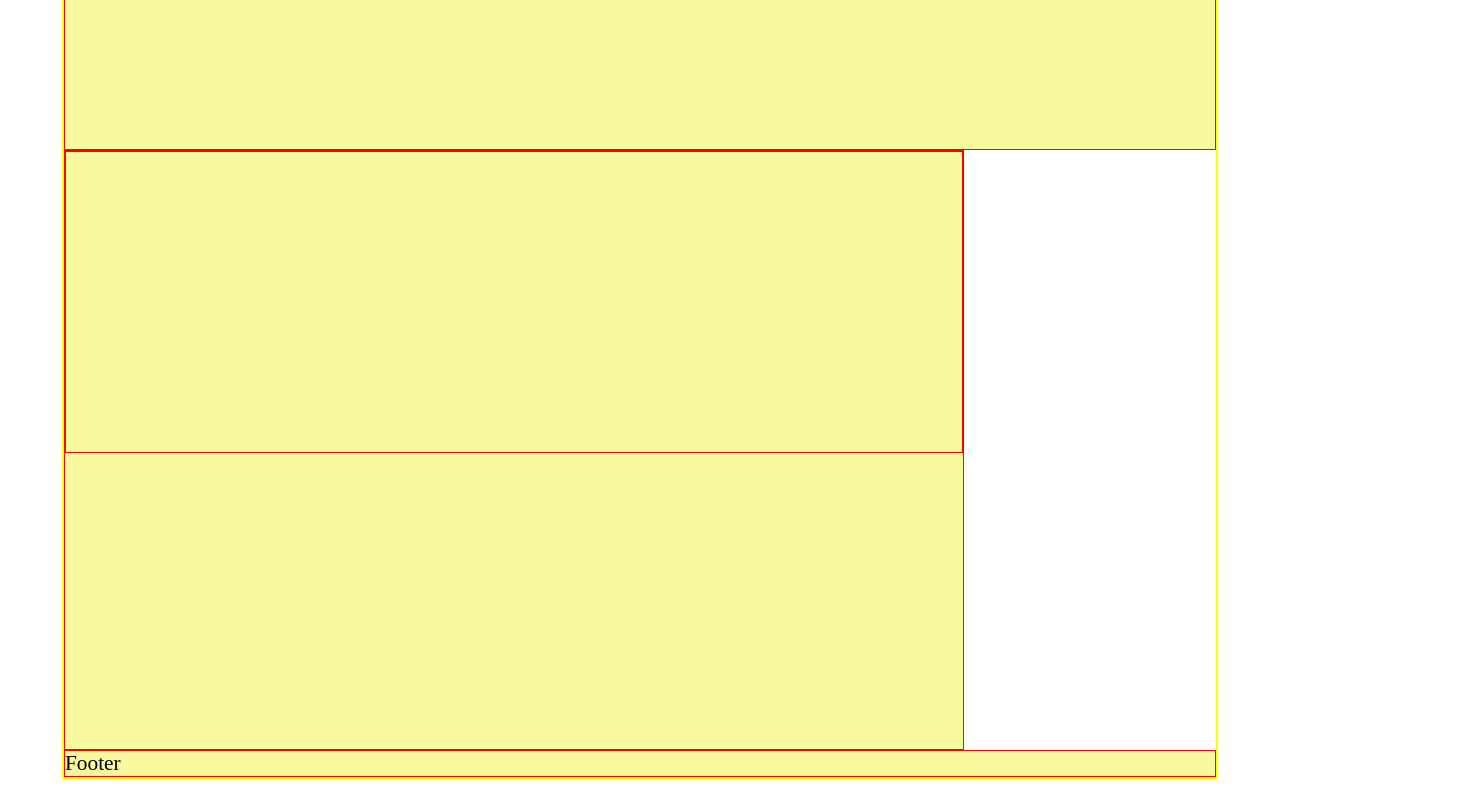
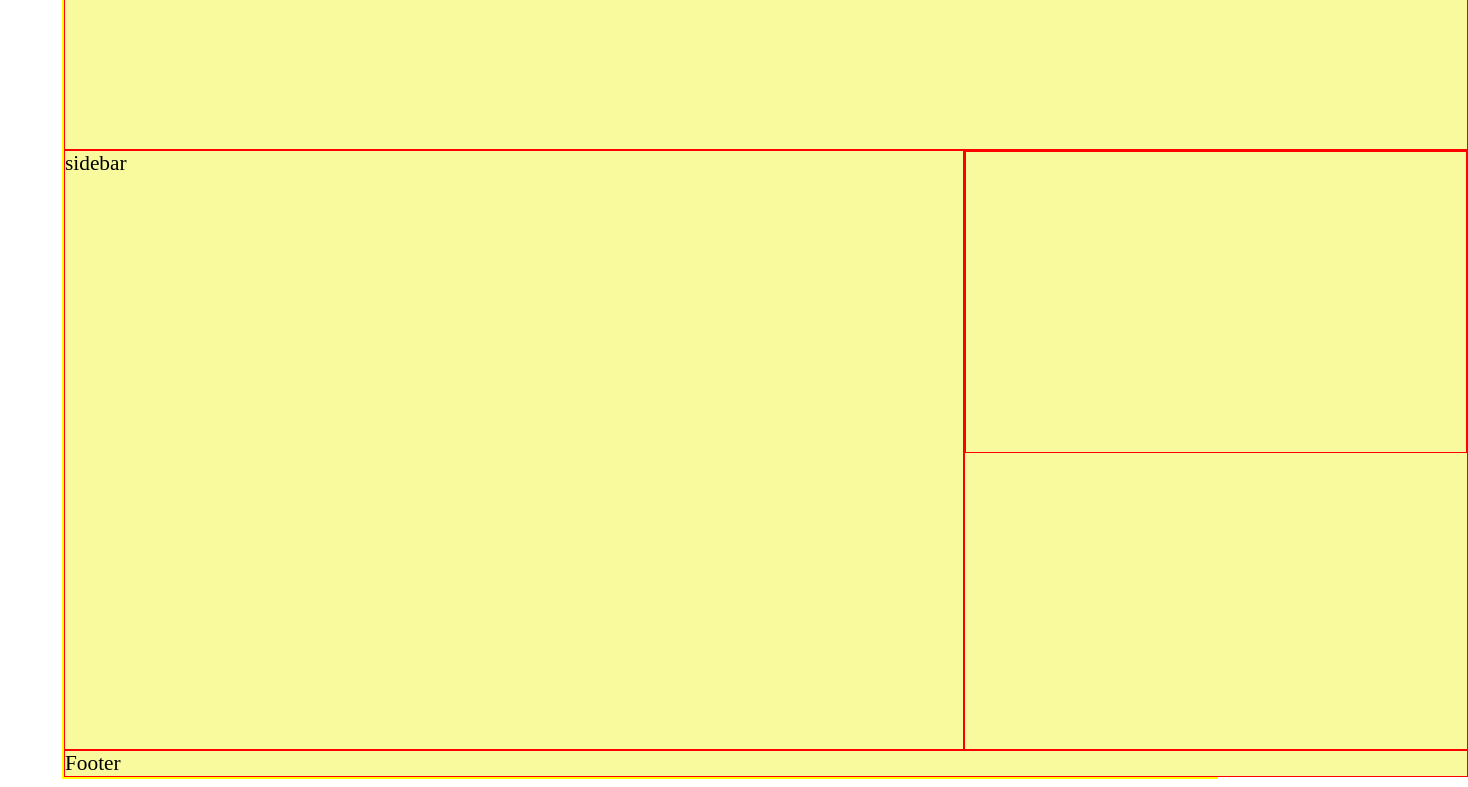
Before and after one commit to craigjem/RMIT-FrontEndWebDevelopment, a plain HTML site: page index.html in a window 1280 px wide. Shown: the part 110-897 px from the top of the page, 1468 px wide, since content can reach past the window. Drawn offline with Linux system fonts and the light colour scheme.

Commit message:
css and html

```diff
--- a/css/main.css
+++ b/css/main.css
@@ -9,7 +9,7 @@ body {
 #nestedGrid {
   display: grid;
   grid-template-columns: 50% 50%;
-  grid-template-rows: 50% 50%;
+  grid-template-rows: 30% 70%;
   border: 1px solid red;
 }
 
@@ -29,8 +29,8 @@ body {
   /* grid-gap: 5px; */
   grid-template-areas:
   "hd hd hd hd hd hd hd hd"
-  "sd sd sd main main main main main"
-  "sd sd sd main main main main main"
+  "main main main main main sd sd sd"
+  "main main main main main sd sd sd"
   "ft ft ft ft ft ft ft ft";
   border: 2px solid yellow;
   /* This aligns items to the end line on main-axis */
@@ -61,7 +61,7 @@ body {
 }
 
 .content {
-  grid-area: 2 / 1 / 2 / 4;
+  grid-area: main;
 
 }
 
--- a/index.html
+++ b/index.html
@@ -10,11 +10,11 @@
   <body>
   <div class="container">
     <div class="header box"><h1>CJ's Technical Blog</h1></div>
+    <div class="content box">sidebar
+      <!--div class="box">Avatar</div>
+      <div class="box">Archives</div-->
+    </div>
     <div class="sidebar box">
-      <div class="content box">Avatar</div>
-      <div class="content box">Archives</div>
-    </div>
-    <div class="content box">
       <div id="nestedGrid">
         <div id="one" class="postCard" ></div>
         <div id="two" class="postCard" ></div>
```
